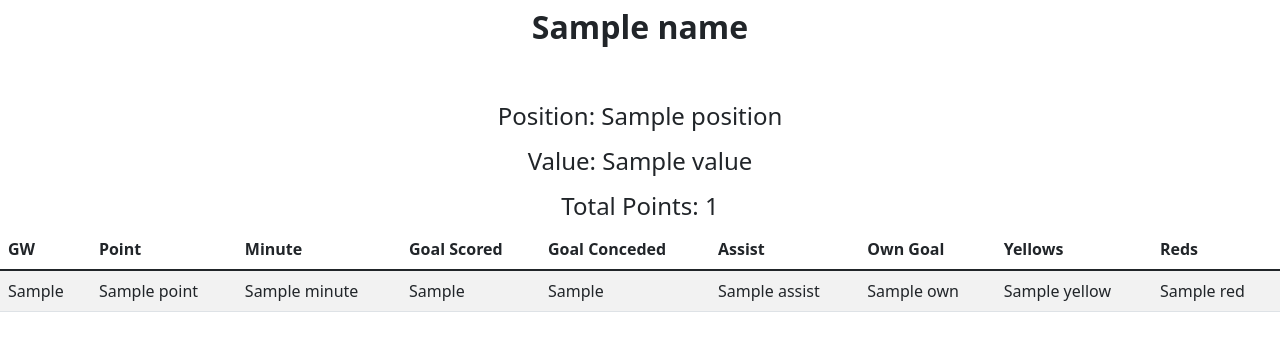
After one commit to piratepartho/FPL-2, a Django app: template info/templates/showPlayerInfo.html in a window 1280 px wide. The commit adds this page. Shown: the top 351 px of the page. Run offline with Django 4.2, Linux system fonts and the light colour scheme; the template is opened without the code that fills it: most values are stand-ins (such as "Sample title", 1, 10 or a date in 2020); some libraries are stand-ins or nearby versions.

Commit message:
Player Info Page

```diff
--- a/FPLdjango/urls.py
+++ b/FPLdjango/urls.py
@@ -19,6 +19,6 @@ import info.views
 
 urlpatterns = [
     path('admin/',include('homepage.urls')),
-    path('teams/',include('info.urls')),
+    path('info/',include('info.urls')),
     path('',include('userviews.urls')),
 ]
--- a/homepage/templates/addStat/score.html
+++ b/homepage/templates/addStat/score.html
@@ -3,12 +3,12 @@
     Give The Score
 {% endblock title %}
 {% block body %}
-<div class="row g-3">
+<div class="container my-3">
     <form action="saveScore/" method="post">
         {%csrf_token%}
         <div class="col-3">
-            <input type="text" name="homeScore" value="" class="form-control" placeholder="Home Score">
-            <input type="text" name="awayScore" value="" class="form-control" placeholder="Away Score">
+            <input type="text" name="homeScore" value="{{homeScore}}" class="form-control">
+            <input type="text" name="awayScore" value="{{awayScore}}" class="form-control">
             <button type="submit" class="form-control">Submit and Edit {{homeTeamName}} Players</button>
         </div>
     </form>
--- a/homepage/templates/statFixtureSelect.html
+++ b/homepage/templates/statFixtureSelect.html
@@ -4,7 +4,7 @@
 {% endblock title %}
 
 {% block body %}
-<table width="70%" border="0">
+<table class="table table-striped">
     <tr>
         <th>home</th>
         <th>away</th>
--- /dev/null
+++ b/info/templates/showPlayerInfo.html
@@ -0,0 +1,62 @@
+{% extends 'base.html' %}
+{% block title %}
+    {{name}} Info
+{% endblock title %}
+
+{% block body %}
+    <div class="container">
+        <div class="row">
+            <div class="col my-2 text-center h2"><b>{{name}}</b></div>
+        </div>
+        <div class="row">
+            <div class="col mt-5 mb-2 text-center h4">Position: {{position}}</div>
+        </div>
+        <div class="row">
+            <div class="col my-2 text-center h4">Value: {{value}}</div>
+        </div>
+        <div class="row">
+            <div class="col my-2 text-center h4">Total Points: {{totalPoint}}</div>
+        </div>
+    </div>
+    <table class="table table-striped">
+        <thead>
+            <tr>
+                <th>GW</th>
+                <th>Point</th>
+                <th>Minute</th>
+                <th>Goal Scored</th>
+                <th>Goal Conceded</th>
+                <th>Assist</th>
+                <th>Own Goal</th>
+                <th>Yellows</th>
+                <th>Reds</th>
+                {% if position in "Goalkeeper"%}
+                    <th>Saves</th>
+                    <th>Penalties Saved</th>
+                    <th>Penalties Missed</th>
+                {% endif %}
+            </tr>
+        </thead>
+        <tbody>
+            {% for stat in statList %}
+                <tr>
+                    <td>{{stat.gw}}</td>
+                    <td>{{stat.point}}</td>
+                    <td>{{stat.minute}}</td>
+                    <td>{{stat.gs}}</td>
+                    <td>{{stat.gc}}</td>
+                    <td>{{stat.assist}}</td>
+                    <td>{{stat.own}}</td>
+                    <td>{{stat.yellow}}</td>
+                    <td>{{stat.red}}</td>
+                    {% if position in "Goalkeeper"%}
+                    <td>{{stat.save}}</td>
+                    <td>{{stat.penSave}}</td>
+                    <td>{{stat.penMiss}}</td>
+                {% endif %}
+                </tr>
+
+            {% endfor %}
+        </tbody>
+    </table>
+{% endblock body %}
--- a/info/templates/team_info.html
+++ b/info/templates/team_info.html
@@ -10,9 +10,9 @@
     {% comment %} need to show team info also {% endcomment %}
     <table width="100%" border="1">
         <tr>
-            {% comment %} <th>Player ID</th> {% endcomment %}
+            <th> <a href="{%url 'playerInfo' player.player_id %}">Player ID</a></th>
             {% comment %} there will be a link to show player stat {% endcomment %}
-            <th>First Name</th>
+            <th> First Name</th>
             <th>Second Name</th>
             <th>Position</th>
             <th>Value</th>
--- a/info/urls.py
+++ b/info/urls.py
@@ -5,4 +5,5 @@ import info.views
 urlpatterns = [
     path('show/',info.views.show_teams,name='showTeamPage'),
     path('<int:team_id>/',info.views.show_team_info),
+    path('player/<int:p_id>/',info.views.showPlayer,name='playerInfo'),
 ]
--- a/userviews/templates/partials/myPlayers.html
+++ b/userviews/templates/partials/myPlayers.html
@@ -12,7 +12,7 @@
 
                 {% if player.is_captain %}
                 <tr bgcolor="yellow">
-                    <td style="width:20%">{{player.name}}</td>
+                    <td style="width:20%"> <a href="{%url 'playerInfo' player.id%}">{{player.name}}</a> </td>
                     <td style="width:20%">{{player.position}}</td>
                     <td style="width:20%">{{player.cost}}</td>
 
@@ -31,7 +31,7 @@
                 </tr>
                 {% else %}
                 <tr>
-                    <td style="width:20%">{{player.name}}</td>
+                    <td style="width:20%"><a href="{%url 'playerInfo' player.id%}">{{player.name}}</a></td>
                     <td style="width:20%">{{player.position}}</td>
                     <td style="width:20%">{{player.cost}}</td>
 
--- a/userviews/templates/partials/selectedPlayers.html
+++ b/userviews/templates/partials/selectedPlayers.html
@@ -11,7 +11,7 @@
         <tbody>
             {% for p in players %}
                 <tr>
-                    <td style="width:20%">{{p.first_name}} {{p.second_name}}</td>
+                    <td style="width:20%"> <a href="{%url 'playerInfo' p.player_id%}">{{p.first_name}} {{p.second_name}}</a> </td>
                     <td style="width:20%">{{p.position}}</td>
                     <td style="width:20%">{{p.value}}</td>
                     <td><div id="addButton_{{p.player_id}}">
--- a/userviews/views.py
+++ b/userviews/views.py
@@ -113,7 +113,10 @@ def addPlayerView(request,user_id):
     for t in result:
         teams.append({'id':t[0],'team_name':t[1]})
 
-    context={'user_id':user_id,'user':user,'teams':teams,'remainingMoney':(70-user.team.total_cost)}
+    remaining=70-user.team.total_cost
+    remaining="{:.2f}".format(remaining)
+
+    context={'user_id':user_id,'user':user,'teams':teams,'remainingMoney':str(remaining)}
     return render(request,'myTeam/addPlayer.html',context)
 
 def getPlayerData(request,user_id):
```
Also changed, not shown: homepage/classes.py (+30 -0 lines), homepage/templates/addStat/awayPlayers.html (+9 -9 lines), homepage/templates/addStat/homePlayers.html (+9 -9 lines), homepage/views.py (+17 -3 lines), info/views.py (+13 -0 lines).
